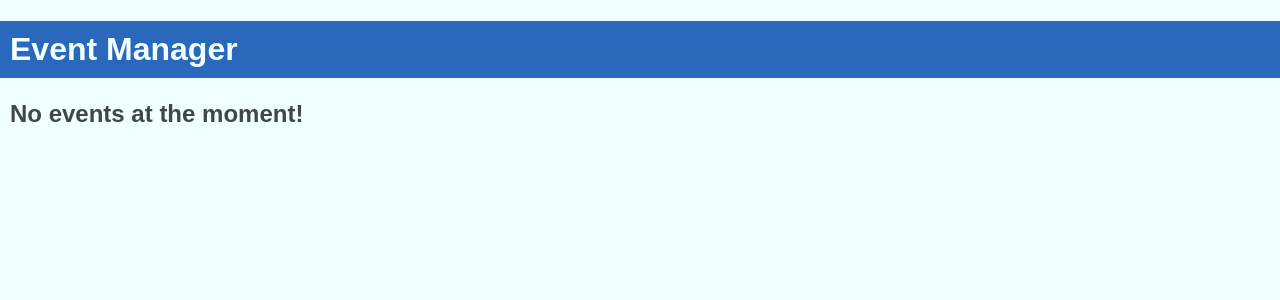
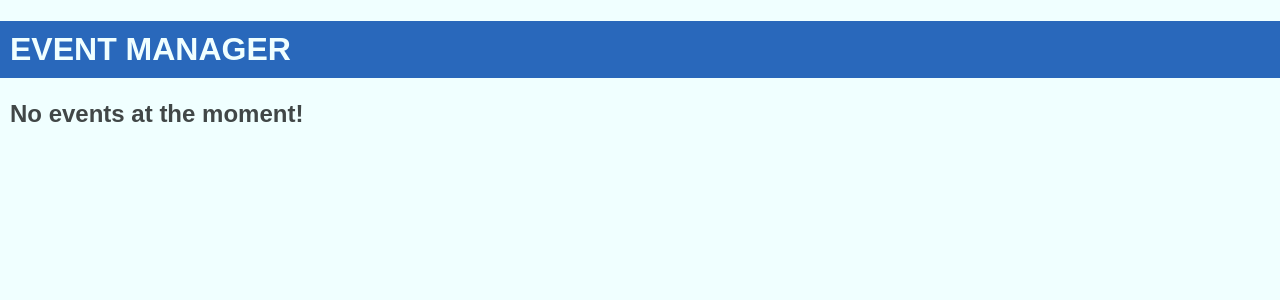
Before and after one commit to harshdave1041995/event-manager, an Angular app: page / in a window 1280 px wide. Shown: the top 300 px of the page. Built offline with nearby package versions, Linux system fonts and the light colour scheme.

Commit message:
MINOR CHANGE

```diff
--- a/src/app/app.component.ts
+++ b/src/app/app.component.ts
@@ -6,6 +6,6 @@ import { Component } from '@angular/core';
   styleUrls: ['./app.component.css']
 })
 export class AppComponent {
-  title = 'Event Manager';
+  title = 'EVENT MANAGER';
   status = 'No events at the moment!'
 }
```
